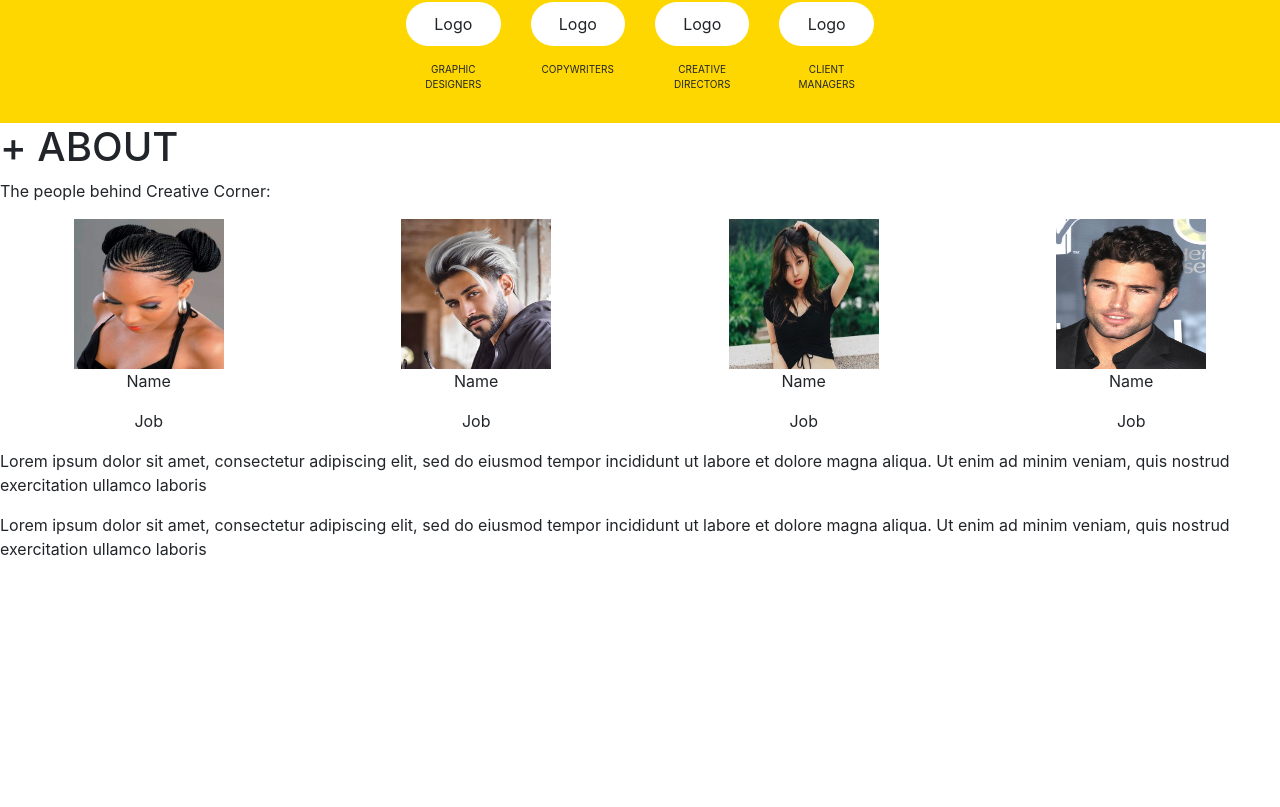
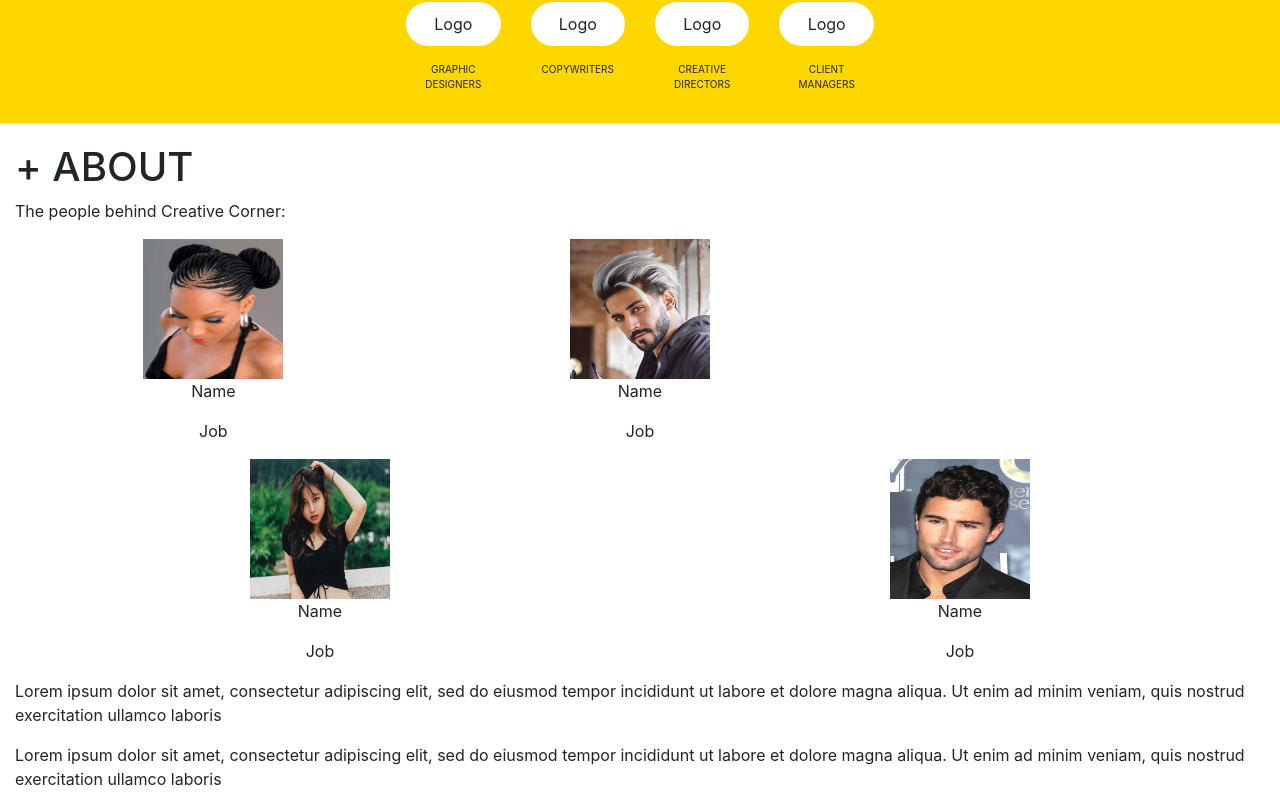
Before and after one commit to YakubuAmidu/Talent-corner, a React (Create React App) app: page / in a window 1280 px wide. Shown: the part 440-1247 px from the top of the page. Before the commit the page ends 1017 px from the top, so only its background shows below. Built offline with nearby package versions, Linux system fonts and the light colour scheme; a web font is replaced by a local one.

Commit message:
Commiting changes

```diff
--- a/src/components/App.js
+++ b/src/components/App.js
@@ -50,7 +50,7 @@ class App extends Component {
           <h1>+ ABOUT</h1>
           <p>The people behind Creative Corner:</p>
           <Row>
-            <Col className="Profile_box">
+            <Col className="Profile_box" xs={6} md={4}>
               <img
                 src={profile_one}
                 alt="profile-img"
@@ -59,7 +59,7 @@ class App extends Component {
               <p className="Name_title">Name</p>
               <p className="Job_title">Job</p>
             </Col>
-            <Col className="Profile_box">
+            <Col className="Profile_box" xs={6} md={4}>
               <img
                 src={profile_two}
                 alt="profile-img"
@@ -68,7 +68,7 @@ class App extends Component {
               <p className="Name_title">Name</p>
               <p className="Job_title">Job</p>
             </Col>
-            <Col className="Profile_box">
+            <Col className="Profile_box" xs={6}>
               <img
                 src={profile_three}
                 alt="profile-img"
@@ -77,7 +77,7 @@ class App extends Component {
               <p className="Name_title">Name</p>
               <p className="Job_title">Job</p>
             </Col>
-            <Col className="Profile_box">
+            <Col className="Profile_box" xs={6}>
               <img
                 src={profile_four}
                 alt="profile-img"
@@ -88,13 +88,13 @@ class App extends Component {
             </Col>
           </Row>
           <Row>
-            <Col>
-              <p>
+            <Col className="Description_main" xs={12}>
+              <p className="Description_paragraph">
                 Lorem ipsum dolor sit amet, consectetur adipiscing elit, sed do
                 eiusmod tempor incididunt ut labore et dolore magna aliqua. Ut
                 enim ad minim veniam, quis nostrud exercitation ullamco laboris
               </p>
-              <p>
+              <p className="Description_paragraph">
                 Lorem ipsum dolor sit amet, consectetur adipiscing elit, sed do
                 eiusmod tempor incididunt ut labore et dolore magna aliqua. Ut
                 enim ad minim veniam, quis nostrud exercitation ullamco laboris
--- a/src/components/Sass.scss
+++ b/src/components/Sass.scss
@@ -72,11 +72,19 @@
   font-size: 10px;
 }
 
+.About_section {
+  padding-top: 20px;
+  padding-left: 15px;
+  padding-right: 15px;
+}
+
 .Profile_box {
   text-align: center;
+  padding-left: 15px;
+  padding-right: 15px;
 }
 
 .Profile_image {
-  width: 150px;
-  height: 150px;
+  width: 140px;
+  height: 140px;
 }
```
